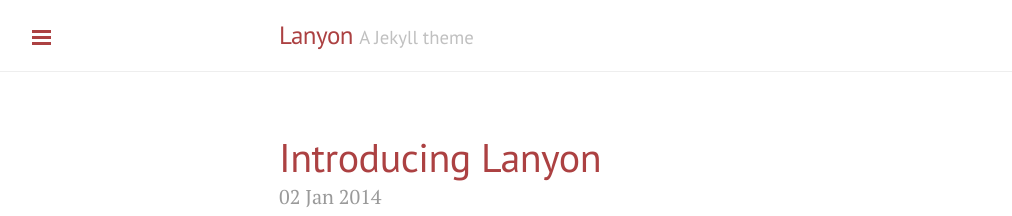
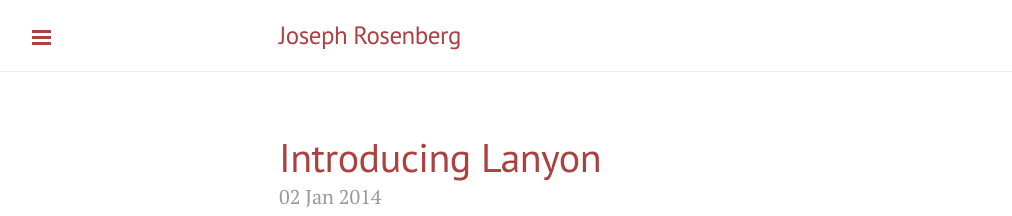
Before and after one commit to jofus101/jofus101.github.io, a Jekyll site: the page built from index.html, in a window 1280 px wide and 900 px high. Shown: the top 216 px of the window, without its empty margins (1-1013 px from the left). Built offline with Jekyll 4.4.1, drawn with Linux system fonts in a browser that asks for light colours; Markdown is read by kramdown in place of the engine named in the settings; the list of posts is cut into pages by our own code; some of the changed lines change nothing that is shown.

Commit message:
Customizing config files

```diff
--- a/_config.yml
+++ b/_config.yml
@@ -6,14 +6,14 @@
 permalink:        pretty
 
 # Setup
-title:            Lanyon
-tagline:          'A Jekyll theme'
-description:      'A reserved <a href="http://jekyllrb.com" target="_blank">Jekyll</a> theme that places the utmost gravity on content with a hidden drawer. Made by <a href="https://twitter.com/mdo" target="_blank">@mdo</a>.'
-url:              http://lanyon.getpoole.com
+title:            Joseph Rosenberg
+tagline:          ''
+description:      'A place for thoughts and musings about the state of things.'
+url:              http://shuhari.io
 
 author:
-  name:           'Mark Otto'
-  url:            https://twitter.com/mdo
+  name:           'Joseph Rosenberg'
+  url:            https://twitter.com/jofus101
 
 paginate:         5
 
@@ -21,4 +21,4 @@
 version:          2.0.0
 
 github:
-  repo:           https://github.com/poole/lanyon
+  repo:           https://github.com/jofus101
```
